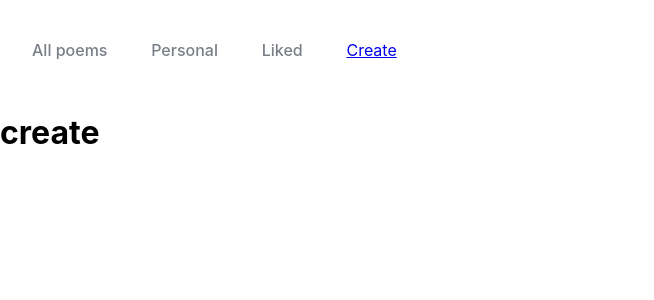
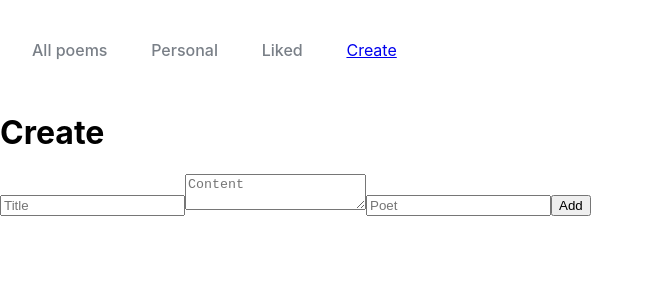
Before and after one commit to Jackson-Kahono/poem-gram, a React (Create React App) app: page /create in a window 1280 px wide. Shown: the top 300 px of the page, without its empty margins (0-654 px from the left). Built offline with nearby package versions, Linux system fonts and the light colour scheme; no server answers.

Commit message:
added ceate functionality

```diff
--- a/src/App.js
+++ b/src/App.js
@@ -2,6 +2,7 @@ import './App.css';
 import { useState, useEffect } from 'react';
 import Nav from "./components/Nav";
 import Home from './components/Home';
+import Create from './components/Create';
 import { BrowserRouter, Route, Routes } from 'react-router-dom';
 
 function App() {
@@ -9,12 +10,19 @@ function App() {
 
   const[likes,setLikes]=useState([]);
 
-  const [user, setUser] = useState(localStorage.getItem('uusr') || null);
 
+  const [user, setUser] = useState(localStorage.getItem('fuser') || null);
+
+  const fetchLikes = async () => {
+    const res = await fetch('https://calm-journey-09295.herokuapp.com/users');
+    const data = await res.json();
+    setLikes([...data.liked]);
+  }
+  fetchLikes()
   useEffect(() => {
     if (!user) {
       let usr = Date.now();
-      localStorage.setItem('uusr', usr);
+      localStorage.setItem('fuser', usr);
       fetch("https://calm-journey-09295.herokuapp.com/users", {
         method: "POST",
         headers: {
@@ -34,6 +42,7 @@ function App() {
       .then((res) => res.json())
       .then((data) => {
         setPoems(data);
+
       });
       // fetchLiked()
       // fetchCollection()
@@ -58,6 +67,7 @@ function App() {
   function addToLiked(id) {
     //patch to user where user = user
     //add title to liked
+    console.log(id)
     fetch(`https://calm-journey-09295.herokuapp.com/users/${user}`, {
       method: 'PATCH',
       headers: {
@@ -71,6 +81,30 @@ function App() {
     .then(()=>setLikes([...likes,id]))
 
   }
+  function handleAdd(e) {
+    e.preventDefault();
+    const newPoem = {
+      title: e.target.title.value,
+      content: e.target.content.value,
+      poet: {
+        name: e.target.name.value,
+      }
+    }
+    fetch("https://calm-journey-09295.herokuapp.com/poems", {
+      method: "POST",
+      headers: {
+        "Content-Type": "application/json",
+      },
+      body: JSON.stringify(newPoem),
+    })
+      .then((res) => res.json())
+      .then((data) => {
+        setPoems([...poems, data]);
+      });
+  }
+
+  const likedPoems = poems.filter(poem=>likes.includes(poem.id))
+  console.log(likedPoems)
 
   return (
     <div className="App">
@@ -80,7 +114,7 @@ function App() {
         <Routes>
           <Route path="/personal" element={<h1>personal</h1>} />
           <Route path="/liked" element={<h1>liked</h1>} />
-          <Route path="/create" element={<h1>create</h1>} />
+          <Route path="/create" element={<Create handleAdd={handleAdd}/>} />
           <Route path="/" element={<Home poems={poems} addToCollection={addToCollection} addToLiked={addToLiked} likes={likes}/>} />
         </Routes>
       </BrowserRouter>
--- /dev/null
+++ b/src/components/Create.js
@@ -0,0 +1,15 @@
+function Create({ handleAdd }) {
+      return (
+            <div className="Create">
+                  <h1>Create</h1>
+                  <form onSubmit={handleAdd}>
+                        <input type="text" name="title" placeholder="Title" />
+                        <textarea name="content" placeholder="Content" />
+                        <input name="poet" placeholder="Poet" />
+                        <button type="submit">Add</button>
+                  </form>
+            </div>
+
+      )
+}
+export default Create;
--- a/src/components/Poem.js
+++ b/src/components/Poem.js
@@ -3,7 +3,6 @@ import { AiFillHeart } from 'react-icons/ai';
 
 
 function Likee({ addToCollection, addToLiked, id,liked }) {
-      console.log(liked)
       return (
             <>
                   <div className='likes'>
```
